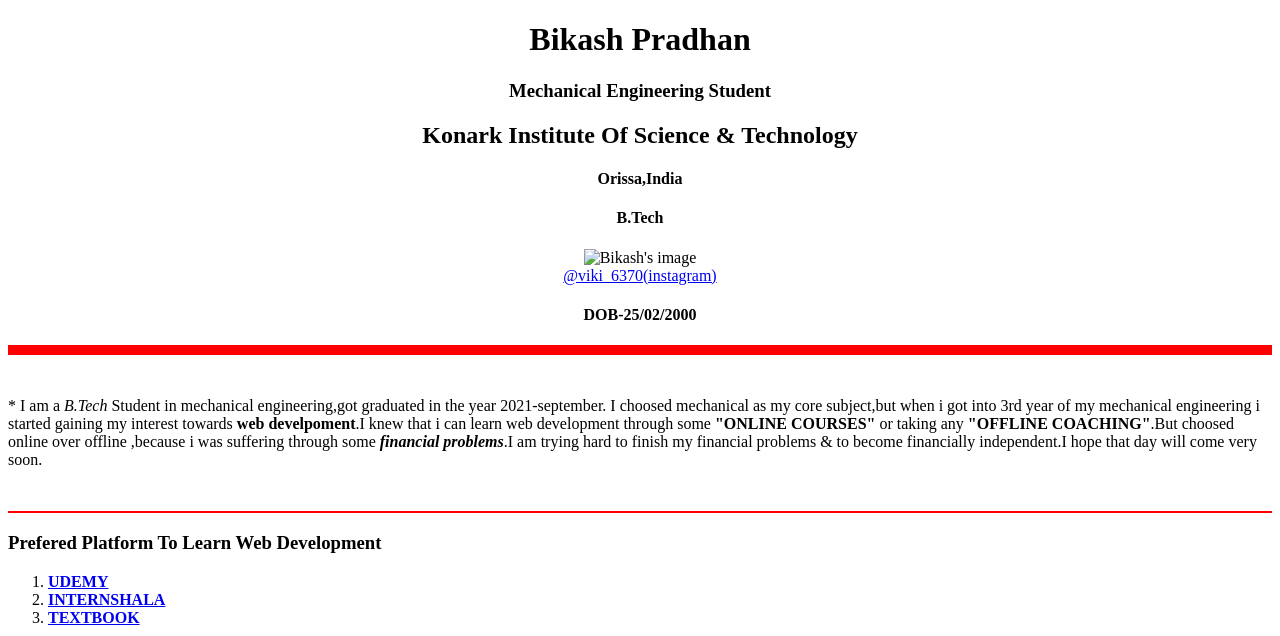
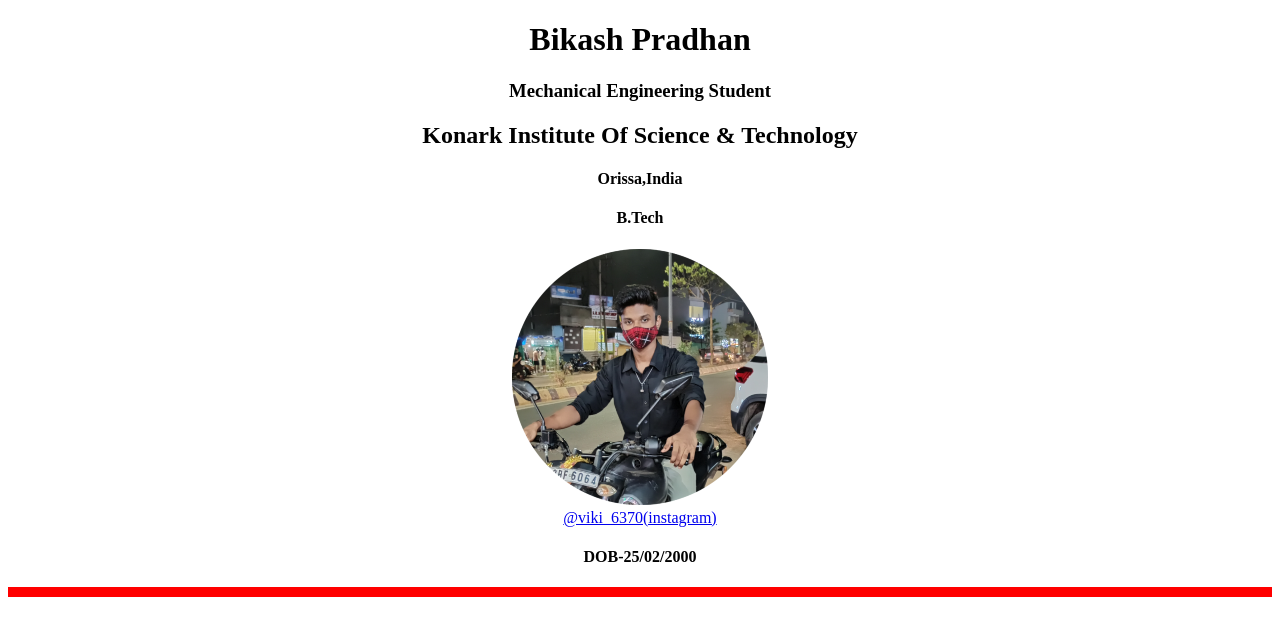
Before and after one commit to biki0808/bikipersonal, a plain HTML site: page index.html in a window 1280 px wide. Shown: the top 636 px of the page. Drawn offline with Linux system fonts and the light colour scheme.

```diff
--- a/index.html
+++ b/index.html
@@ -15,7 +15,7 @@
     <h2>Konark Institute Of Science & Technology</h2>
     <h4>Orissa,India</h4>
     <h4>B.Tech</h4>
-    <img src="img/BikashPr.png" alt="Bikash's image">
+    <img src="BikashPr.png" alt="Bikash's image">
     <br />
     <a href="https://www.instagram.com/viki_6370/">@viki_6370(instagram)</a>
     <h4>DOB-25/02/2000</h4>
```
